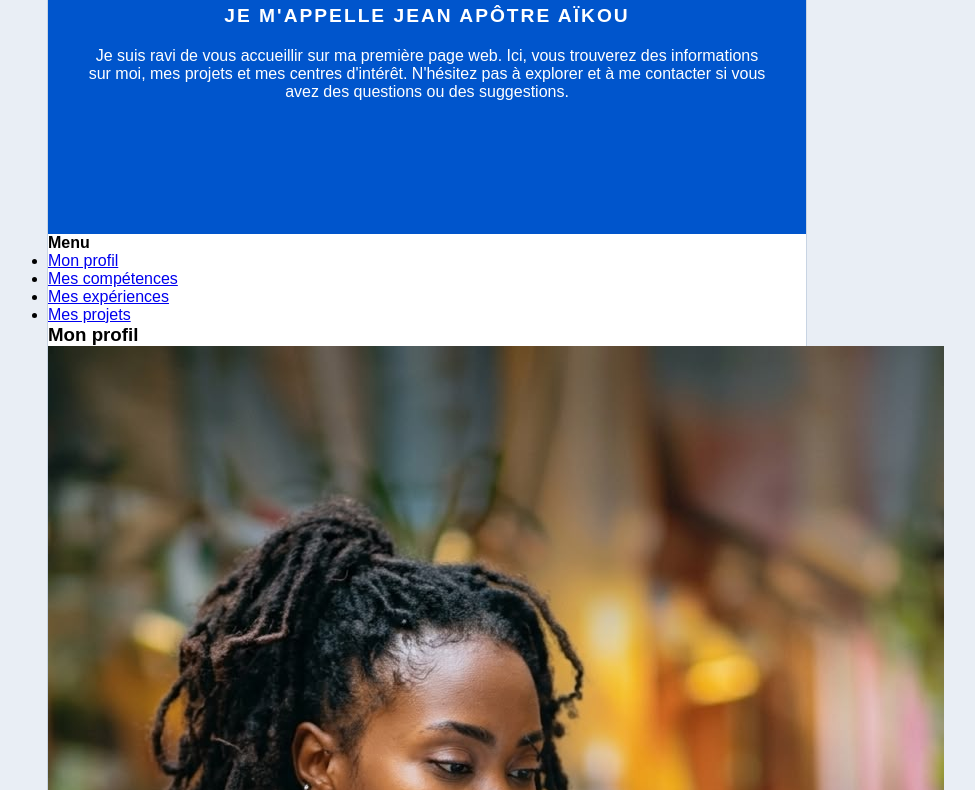
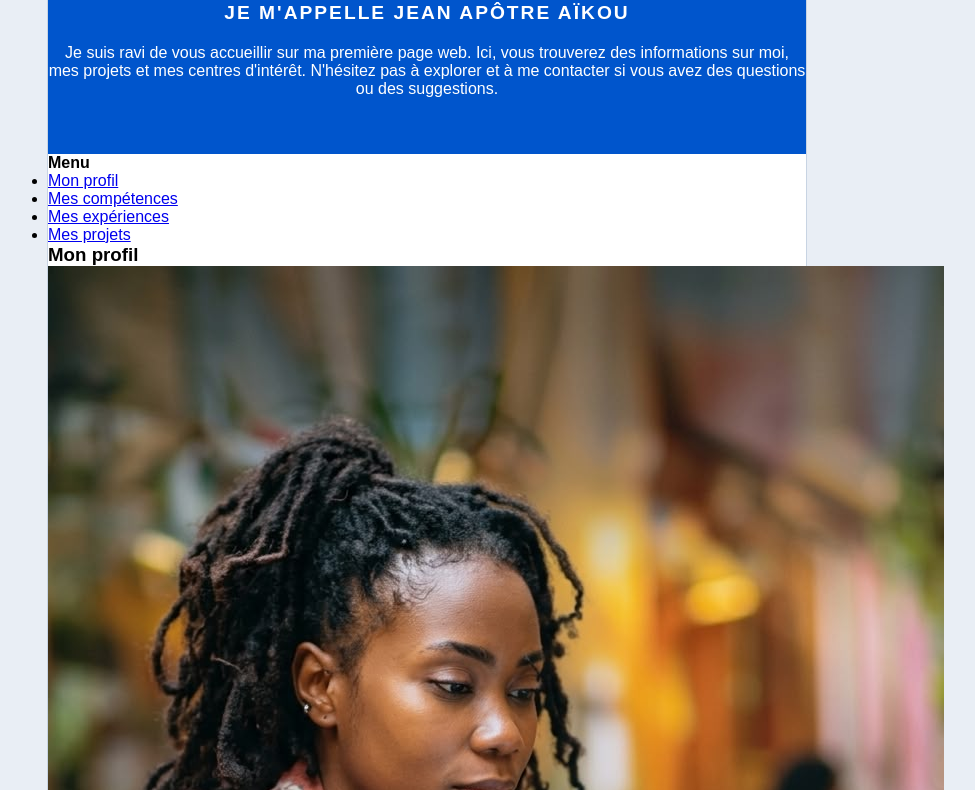
Before and after one commit to Adokoujeannine/Dev_junior, a plain HTML site: page index.html in a window 1280 px wide. Shown: the part 191-981 px from the top of the page, without its empty margins (213-1188 px from the left). Drawn offline with Linux system fonts and the light colour scheme.

Commit message:
mise a jour style

```diff
--- a/style.css
+++ b/style.css
@@ -27,9 +27,12 @@ header {
     background-color: #0055CC;
     color: #ffffff;
     text-align: center;
-    padding: 40px;
+    padding: px 30px;
     border-radius: 8px 8px 0px 0px;
-
+    display: flex;
+    justify-content: center;
+    align-items: center;
+    flex-direction: column;
 }
 
 header h1 {
@@ -51,3 +54,10 @@ header h3 {
     text-transform: uppercase;
     letter-spacing: 2px;
 }
+
+header p {
+    font-size: 1em;
+    Font-weight: 300;
+    margin-bottom: 20px;
+
+}
```
